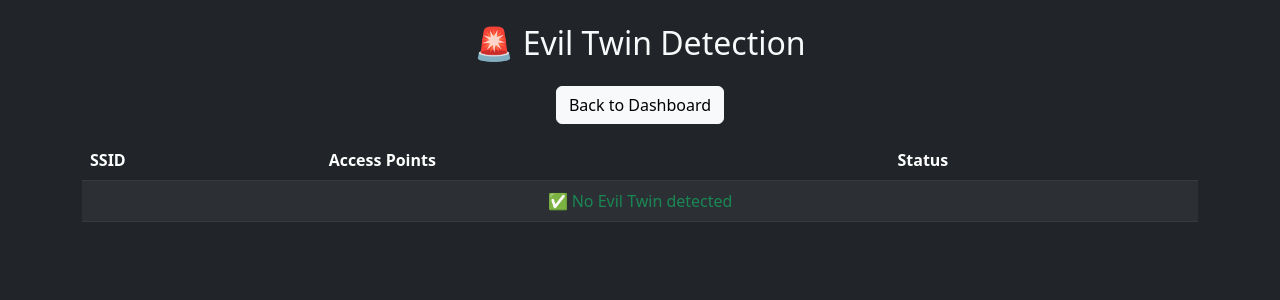
After one commit to gitrohan01/airfence, a Django app: page /evil-twins/ in a window 1280 px wide. The commit adds this page. Shown: the top 300 px of the page. Run offline with Django 5.2, Linux system fonts and the light colour scheme; data that the repository does not hold is empty; parts of the project's set-up code (start-up, migrations or seed data) failed here and were passed over.

Commit message:
Day 6: Added Simulation Module with session tracking, user behavior logging, and dashboard UI

```diff
--- /dev/null
+++ b/scanner/templates/scanner/evil_twins.html
@@ -0,0 +1,47 @@
+<!DOCTYPE html>
+<html>
+<head>
+    <title>Evil Twin Detection</title>
+    <link href="https://cdn.jsdelivr.net/npm/bootstrap@5.3.0/dist/css/bootstrap.min.css" rel="stylesheet">
+</head>
+
+<body class="bg-dark text-light">
+
+<div class="container mt-4">
+
+    <h2 class="text-center mb-4">🚨 Evil Twin Detection</h2>
+
+    <div class="text-center mb-3">
+        <a href="/" class="btn btn-light">Back to Dashboard</a>
+    </div>
+
+    <table class="table table-dark table-striped">
+        <thead>
+            <tr>
+                <th>SSID</th>
+                <th>Access Points</th>
+                <th>Status</th>
+            </tr>
+        </thead>
+
+        <tbody>
+            {% for item in results %}
+            <tr>
+                <td>{{ item.ssid }}</td>
+                <td>{{ item.count }}</td>
+                <td class="text-danger">{{ item.status }}</td>
+            </tr>
+            {% empty %}
+            <tr>
+                <td colspan="3" class="text-center text-success">
+                    ✅ No Evil Twin detected
+                </td>
+            </tr>
+            {% endfor %}
+        </tbody>
+    </table>
+
+</div>
+
+</body>
+</html>
--- a/scanner/urls.py
+++ b/scanner/urls.py
@@ -1,5 +1,16 @@
 from django.urls import path
-from .views import receive_network, dashboard, download_pdf, download_excel
+from .views import (
+    receive_network,
+    dashboard,
+    download_pdf,
+    download_excel,
+    evil_twin_detection,
+    evil_twins_page,   # 🔥 ADD
+    start_simulation,
+    log_simulation,
+    simulation_dashboard
+
+)
 
 urlpatterns = [
     path('api/network/', receive_network),
@@ -7,4 +18,17 @@ urlpatterns = [
 
     path('download/pdf/', download_pdf),
     path('download/excel/', download_excel),
+
+    # 🔥 API (already working)
+    path('api/evil-twin/', evil_twin_detection),
+
+    # 🔥 NEW UI PAGE
+    path('evil-twins/', evil_twins_page),
+
+
+    path('api/simulation/start/', start_simulation),
+
+    path('api/simulation/log/', log_simulation),
+
+    path('simulation/', simulation_dashboard),
 ]
--- a/scanner/views.py
+++ b/scanner/views.py
@@ -111,3 +111,116 @@ def dashboard(request):
         'critical_count': critical_count,
         'alert': alert
     })
+
+
+from django.shortcuts import render
+from .models import AccessPoint
+
+def evil_twins_page(request):
+    results = []
+
+    ssids = AccessPoint.objects.values_list('ssid', flat=True).distinct()
+
+    for ssid in ssids:
+        aps = AccessPoint.objects.filter(ssid=ssid)
+
+        if aps.count() > 1:
+            results.append({
+                "ssid": ssid,
+                "count": aps.count(),
+                "status": "⚠️ Possible Evil Twin"
+            })
+
+    return render(request, 'scanner/evil_twins.html', {
+        "results": results
+    })
+
+
+def evil_twin_detection(request):
+    suspicious = []
+
+    ssids = AccessPoint.objects.values_list('ssid', flat=True).distinct()
+
+    for ssid in ssids:
+        aps = AccessPoint.objects.filter(ssid=ssid)
+
+        if aps.count() > 1:
+            suspicious.append({
+                "ssid": ssid,
+                "count": aps.count(),
+                "message": "Possible Evil Twin detected"
+            })
+
+    return JsonResponse({"evil_twins": suspicious})
+
+from .models import SimulationResult, SimulationSession
+
+@csrf_exempt
+def log_simulation(request):
+    if request.method == "POST":
+        data = json.loads(request.body)
+
+        session_id = data.get("session_id")
+        device_id = data.get("device_id")
+        action = data.get("action")
+
+        session = SimulationSession.objects.get(id=session_id)
+
+        # 🔥 Risk logic
+        if action == "connected":
+            risk = "High"
+        elif action == "completed":
+            risk = "Medium"
+        else:
+            risk = "Low"
+
+        SimulationResult.objects.create(
+            session=session,
+            device_id=device_id,
+            action=action,
+            risk_level=risk
+        )
+
+        return JsonResponse({
+            "status": "logged",
+            "risk": risk
+        })
+
+    return JsonResponse({"error": "Invalid request"}, status=400)
+
+
+from django.views.decorators.csrf import csrf_exempt
+from .models import SimulationSession
+
+@csrf_exempt
+def start_simulation(request):
+    if request.method == "POST":
+        session = SimulationSession.objects.create(name="Security Test")
+
+        return JsonResponse({
+            "status": "started",
+            "session_id": session.id
+        })
+
+    return JsonResponse({"error": "Use POST request"}, status=400)
+
+
+from .models import SimulationResult, SimulationSession
+
+def simulation_dashboard(request):
+    session_id = request.GET.get("session")
+
+    sessions = SimulationSession.objects.all().order_by('-id')
+
+    results = SimulationResult.objects.all()
+
+    if session_id:
+        results = results.filter(session_id=session_id)
+
+    results = results.order_by('-timestamp')
+
+    return render(request, 'scanner/simulation.html', {
+        "results": results,
+        "sessions": sessions,
+        "selected_session": session_id
+    })
```
Also changed, not shown: scanner/admin.py (+15 -2 lines), scanner/models.py (+23 -0 lines), scanner/templates/scanner/dashboard.html (+34 -0 lines), scanner/templates/scanner/simulation.html (added, +75 -0 lines), scanner/migrations/0003_simulationsession_simulationresult.py (added).
